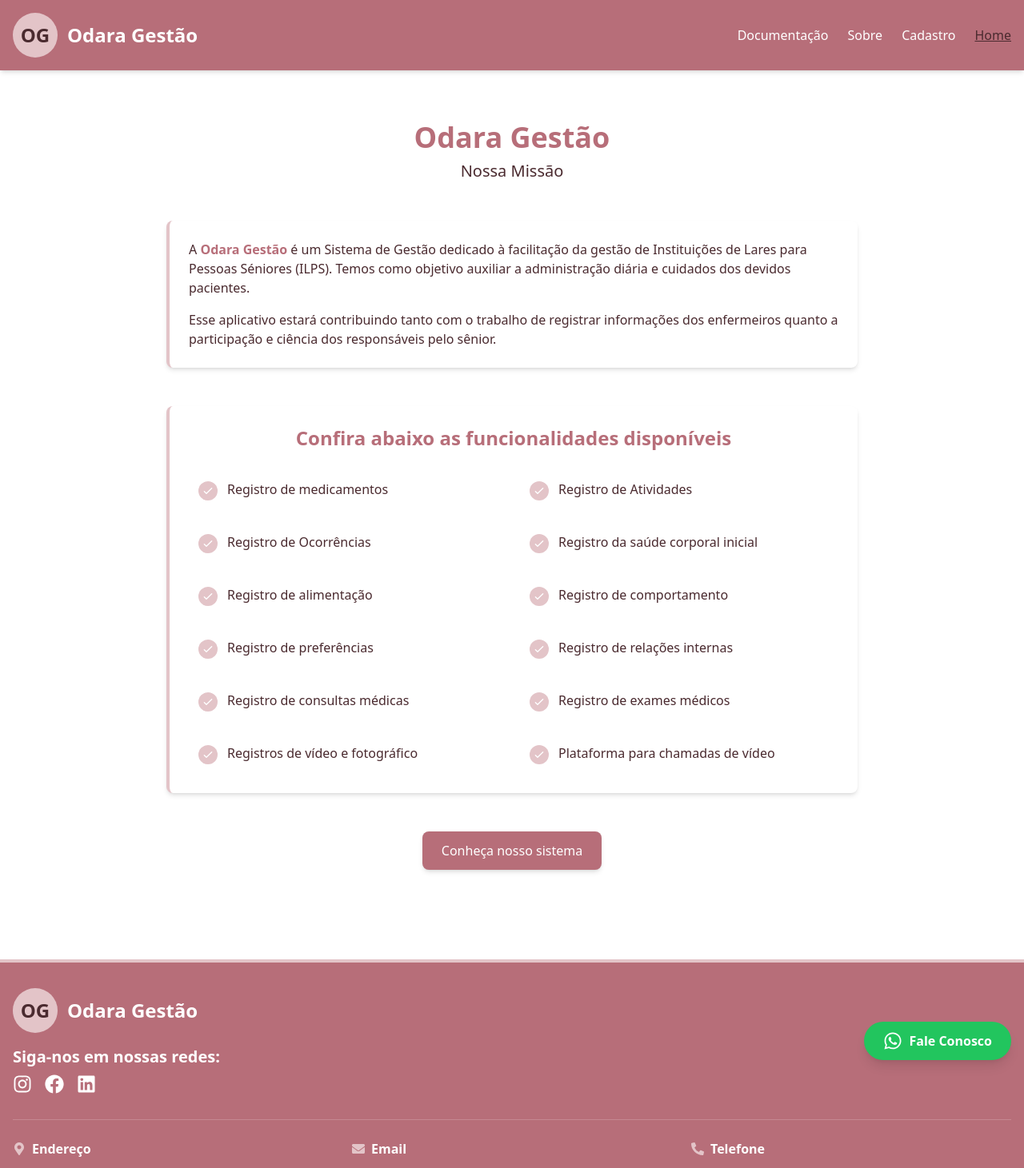
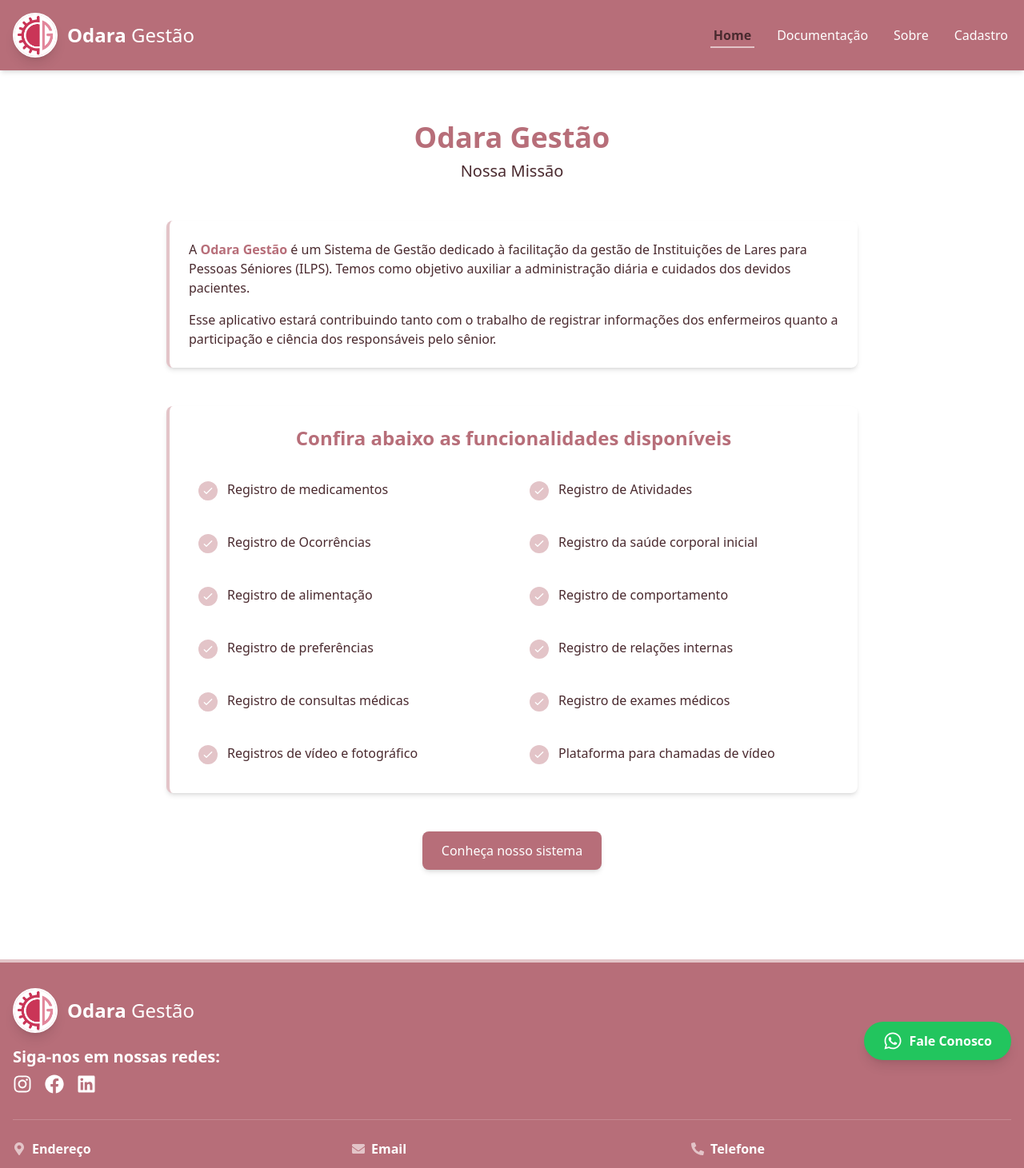
Before and after one commit to TCC-Etec2025/odara-gestao, a React (Create React App) app: page / in a window 1280 px wide. Shown: the top 1461 px of the page at 80% size. Built offline with nearby package versions, Linux system fonts and the light colour scheme.

Commit message:
Adicionando Logo no NavBar/Footer

```diff
--- a/src/components/Footer.jsx
+++ b/src/components/Footer.jsx
@@ -7,12 +7,21 @@ const Footer = () => {
       <div className="container mx-auto px-4">
         <div className="flex flex-col lg:flex-row justify-between items-center mb-8 gap-6">
 
-          <div className="flex flex-col items-center lg:items-start">
+          <div className="flex flex-col items-center lg:items-start group">
             <div className="flex items-center mb-4">
-              <div className="w-14 h-14 bg-odara-accent rounded-full mr-3 flex items-center justify-center">
-                <span className="text-2xl font-bold text-odara-dark">OG</span>
+              <div className="w-14 h-14 bg-odara-accent rounded-full mr-3 flex items-center justify-center overflow-hidden border-2 border-white shadow-lg">
+                <img
+                  src="../images/Logo final - Icone fundo branco redondo[1].png"
+                  alt="Logo Odara Gestão"
+                  className="w-full h-full object-cover"
+                  onError={(e) => {
+                    e.target.onerror = null;
+                  }}
+                />
               </div>
-              <h2 className="text-2xl font-bold">Odara Gestão</h2>
+              <h2 className="text-2xl font-bold transition-transform group-hover:scale-105">
+                Odara <span className="font-normal">Gestão</span>
+              </h2>
             </div>
 
             <div className="mb-6 md:mb-0">
--- a/src/components/Navbar.jsx
+++ b/src/components/Navbar.jsx
@@ -3,54 +3,55 @@ import { Link, useLocation } from 'react-router-dom';
 const Navbar = () => {
   const location = useLocation();
 
-  // Verifique se a rota está ativa para colorirmos
+  // Verifique se a rota está ativa
   const isActive = (path) => {
     return location.pathname.toLowerCase() === path.toLowerCase();
   };
 
   return (
-    <nav className="bg-odara-primary text-white p-4 shadow-md">
+    <nav className="bg-odara-primary text-white p-4 shadow-md sticky top-0 z-50">
       <div className="container mx-auto flex flex-col md:flex-row justify-between items-center">
-        <div className="flex items-center mb-4 md:mb-0">
-          <div className="w-14 h-14 bg-odara-accent rounded-full mr-3 flex items-center justify-center">
-            <span className="text-2xl font-bold text-odara-dark">OG</span>
+        <div className="flex items-center mb-4 md:mb-0 group">
+          <div className="w-14 h-14 bg-odara-accent rounded-full mr-3 flex items-center justify-center overflow-hidden border-2 border-white shadow-lg">
+            <img
+              src="../images/Logo final - Icone fundo branco redondo[1].png"
+              alt="Logo Odara Gestão"
+              className="w-full h-full object-cover"
+              onError={(e) => {
+                e.target.onerror = null;
+              }}
+            />
           </div>
-          <h1 className="text-2xl font-bold">Odara Gestão</h1>
+          <h1 className="text-2xl font-bold transition-transform group-hover:scale-105">
+            Odara <span className="font-normal">Gestão</span>
+          </h1>
         </div>
 
+        {/* Links de Navegação*/}
         <div className="flex flex-wrap justify-center gap-4 md:gap-6">
-          <Link
-            to="/documentacao"
-            className={`hover:text-odara-secondary transition font-medium ${
-              isActive('/documentacao') ? 'text-odara-dark font-bold underline' : ''
-            }`}
-          >
-            Documentação
-          </Link>
-          <Link
-            to="/sobre"
-            className={`hover:text-odara-secondary transition font-medium ${
-              isActive('/sobre') ? 'text-odara-dark font-bold underline' : ''
-            }`}
-          >
-            Sobre
-          </Link>
-          <Link
-            to="/cadastro"
-            className={`hover:text-odara-secondary transition font-medium ${
-              isActive('/cadastro') ? 'text-odara-dark font-bold underline' : ''
-            }`}
-          >
-            Cadastro
-          </Link>
-          <Link
-            to="/"
-            className={`hover:text-odara-secondary transition font-medium ${
-              isActive('/') ? 'text-odara-dark font-bold underline' : ''
-            }`}
-          >
-            Home
-          </Link>
+          {[
+            { path: '/', label: 'Home' },
+            { path: '/documentacao', label: 'Documentação' },
+            { path: '/sobre', label: 'Sobre' },
+            { path: '/cadastro', label: 'Cadastro' }
+          ].map((item) => (
+            <Link
+              key={item.path}
+              to={item.path}
+              className={`
+                relative px-1 py-1 font-medium transition-all
+                ${isActive(item.path)
+                  ? 'text-odara-dark font-semibold'
+                  : 'text-white hover:text-odara-secondary'
+                }
+                after:content-[''] after:absolute after:bottom-0 after:left-0
+                after:w-0 after:h-0.5 after:bg-odara-accent after:transition-all
+                hover:after:w-full ${isActive(item.path) ? 'after:w-full' : ''}
+              `}
+            >
+              {item.label}
+            </Link>
+          ))}
         </div>
       </div>
     </nav>
```
Also changed, not shown: public/images/Logo final - Icone fundo branco redondo[1].png (added).
